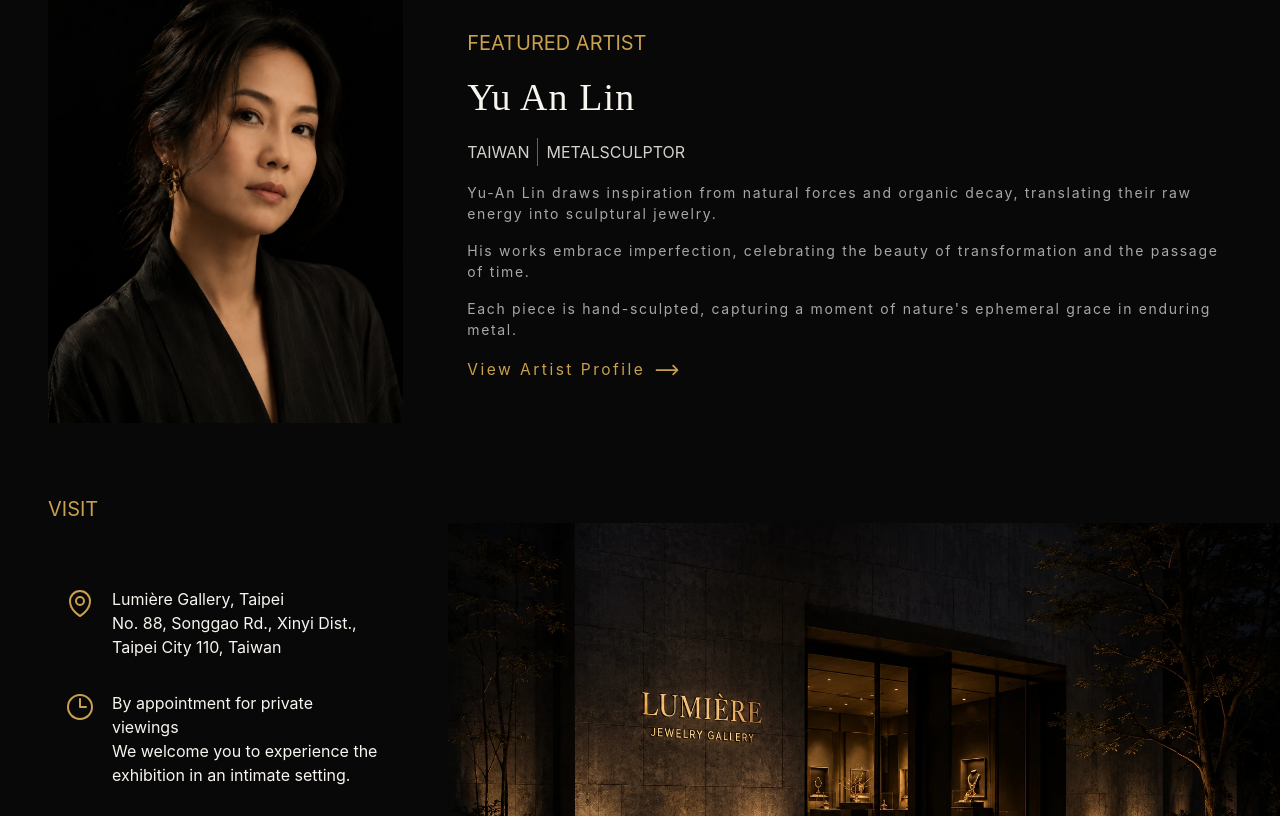
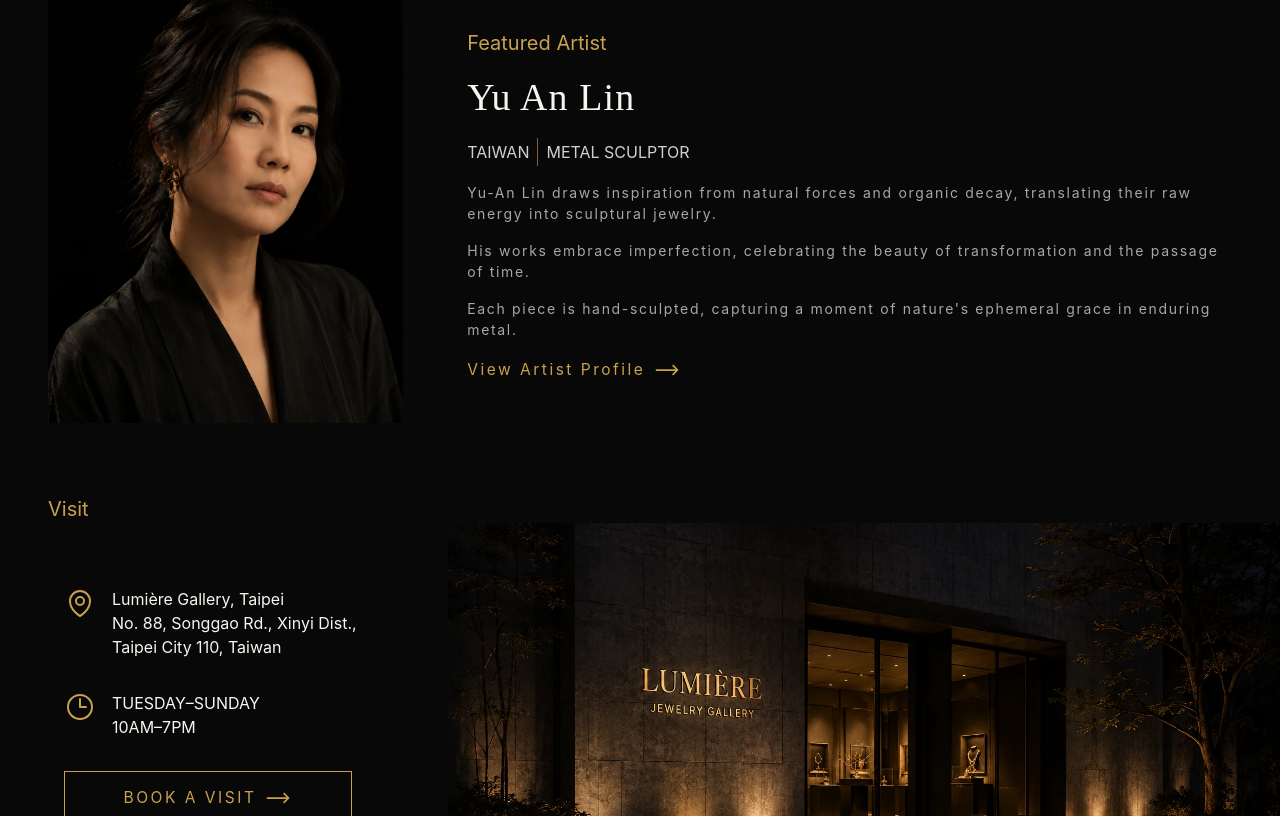
Before and after one commit to Allen9478/jewelry-LUMIRE, a Vue app: page /#/exhibitions in a window 1280 px wide. Shown: the part 1824-2640 px from the top of the page. Built offline with nearby package versions, Linux system fonts and the light colour scheme; no server answers.

Commit message:
refactor(exhibitionView): 套用 i18n 雙語資料

```diff
--- a/src/i18n/locales/en.json
+++ b/src/i18n/locales/en.json
@@ -95,6 +95,59 @@
       "collections": "Collections",
       "selectedWorks": "Selected Works",
       "selectedWorksSubtitle": "Pieces of Distinction"
+    },
+    "exhibitions": {
+      "id": "natures-forms",
+      "title": "Nature’s Forms",
+      "subtitle": "International Jewelry Exhibition 2026",
+      "status": "CURRENT EXHIBITION",
+      "date": "MAY 18 — AUG 25, 2026",
+      "location": "LUMIÈRE GALLERY, TAIPEI",
+      "hours": "TUESDAY–SUNDAY, 10AM–7PM",
+      "quote": "Nature does not hurry, yet everything is accomplished.",
+      "description": [
+        "Nature's Forms explores the quiet magnificence found in the organic world — the curves of eroded stone, the rhythm of waves, the intricate veins of leaves, and the raw beauty of growth and transformation.",
+        "Through the artistic lens of contemporary jewelers, these natural elements are transformed into timeless works of art in precious metal. Each piece is a dialogue between nature and craft, reflecting the harmony of imperfection and the power of enduring beauty."
+      ],
+      "featuredArtist": {
+        "name": "Yu An Lin",
+        "country": "TAIWAN",
+        "title": "METAL SCULPTOR",
+        "bio": [
+          "Yu-An Lin draws inspiration from natural forces and organic decay, translating their raw energy into sculptural jewelry.",
+          "His works embrace imperfection, celebrating the beauty of transformation and the passage of time.",
+          "Each piece is hand-sculpted, capturing a moment of nature's ephemeral grace in enduring metal."
+        ]
+      },
+      "visit": {
+        "name": "Lumière Gallery, Taipei",
+        "address": "No. 88, Songgao Rd., Xinyi Dist., Taipei City 110, Taiwan",
+        "date": "TUESDAY–SUNDAY",
+        "hours": "10AM–7PM",
+        "button": "Book a Visit"
+      },
+      "pastExhibitions": [
+        {
+          "title": "Ethereal Geometry",
+          "subtitle": "International Jewelry Exhibition 2023",
+          "img": "silent-reflections-entrance.webp"
+        },
+        {
+          "title": "Golden Narratives",
+          "subtitle": "International Jewelry Exhibition 2022",
+          "img": "sovereign-light-entrance.webp"
+        },
+        {
+          "title": "Elements in Motion",
+          "subtitle": "International Jewelry Exhibition 2021",
+          "img": "fractured-light-entrance.webp"
+        }
+      ],
+      "workInExhibitions": "Work in Exhibitions",
+      "featuredArtistLabel": "Featured Artist",
+      "viewArtistProfile": "View Artist Profile",
+      "visitLabel": "Visit",
+      "pastExhibitionsLabel": "Past Exhibitions"
     }
   },
   "footer": {
@@ -131,5 +184,11 @@
   },
   "searchModal": {
     "placeholder": "Search artist or jewelry"
+  },
+  "loginPrompt": {
+    "title": "Members Only",
+    "description": "Sign in to save your favorite works.",
+    "confirm": "Sign In Now",
+    "cancel": "Cancel"
   }
 }
--- a/src/i18n/locales/zh-TW.json
+++ b/src/i18n/locales/zh-TW.json
@@ -95,6 +95,59 @@
       "collections": "系列",
       "selectedWorks": "精選作品",
       "selectedWorksSubtitle": "非凡之作"
+    },
+    "exhibitions": {
+      "id": "natures-forms",
+      "title": "自然之形",
+      "subtitle": "2026 國際珠寶展",
+      "status": "當期展覽",
+      "date": "2026 年 5 月 18 日 — 8 月 25 日",
+      "location": "Lumière 藝廊，台北",
+      "hours": "週二至週日，上午 10 點至晚上 7 點",
+      "quote": "自然從不匆忙，卻成就萬物。",
+      "description": [
+        "《自然之形》探索有機世界中靜謐而壯麗的美——風蝕岩石的曲線、海浪的律動、葉脈的細緻紋理，以及生長與蛻變的原始之美。",
+        "透過當代珠寶藝術家的視角，這些自然元素被轉化為貴金屬打造的永恆藝術品。每一件作品都是自然與工藝之間的對話，映照出不完美中的和諧，以及歷久不衰之美的力量。"
+      ],
+      "featuredArtist": {
+        "name": "Yu-An Lin",
+        "country": "台灣",
+        "title": "金屬雕塑家",
+        "bio": [
+          "Yu-An Lin 從自然力量與有機衰敗中汲取靈感，將其原始能量轉化為雕塑般的珠寶。",
+          "其作品擁抱不完美，頌揚蛻變之美與時間的流逝。",
+          "每件作品皆為手工雕塑，將自然轉瞬即逝的優雅瞬間，凝固於恆久的金屬之中。"
+        ]
+      },
+      "visit": {
+        "name": "Lumière 藝廊，台北",
+        "address": "110 台北市信義區松高路 88 號",
+        "date": "週二至週日",
+        "hours": "上午 10 點至晚上 7 點",
+        "button": "預約參觀"
+      },
+      "pastExhibitions": [
+        {
+          "title": "空靈幾何",
+          "subtitle": "2023 國際珠寶展",
+          "img": "silent-reflections-entrance.webp"
+        },
+        {
+          "title": "黃金敘事",
+          "subtitle": "2022 國際珠寶展",
+          "img": "sovereign-light-entrance.webp"
+        },
+        {
+          "title": "動態元素",
+          "subtitle": "2021 國際珠寶展",
+          "img": "fractured-light-entrance.webp"
+        }
+      ],
+      "workInExhibitions": "參展作品",
+      "featuredArtistLabel": "精選藝術家",
+      "viewArtistProfile": "查看藝術家簡介",
+      "visitLabel": "參觀資訊",
+      "pastExhibitionsLabel": "過往展覽"
     }
   },
   "footer": {
@@ -131,5 +184,11 @@
   },
   "searchModal": {
     "placeholder": "搜尋藝術家或珠寶"
+  },
+  "loginPrompt": {
+    "title": "會員專屬功能",
+    "description": "登入後即可收藏您喜愛的作品",
+    "confirm": "立即登入",
+    "cancel": "取消"
   }
 }
--- a/src/views/ExhibitionsView.vue
+++ b/src/views/ExhibitionsView.vue
@@ -1,4 +1,6 @@
 <script setup lang="ts">
+import { computed } from 'vue'
+import { useScopedI18n, type RtInput } from '@/composables/useScopedI18n'
 import heroImage from '@/assets/images/exhibition/exhibition-hero.webp'
 import visitImage from '@/assets/images/exhibition/exhibition-location.webp'
 import ItemGrid from '@/components/ui/ItemGrid.vue'
@@ -8,11 +10,34 @@ import BaseButton from '@/components/ui/BaseButton.vue'
 import BaseArrowIcon from '@/components/ui/BaseArrowIcon.vue'
 import getImageUrl from '@/utils/getImageUrl'
 import GoldDivider from '@/components/ui/GoldDivider.vue'
-import exhibitions from '@/data/exhibitions.json'
 import works from '@/data/works.json'
 import artists from '@/data/artists.json'
 
+// i18n 裡取回來的原始形狀
+interface PastExhibitionRaw {
+  title: RtInput
+  subtitle: RtInput
+  img: RtInput
+}
+
+// 轉換後給 template 用的形狀
+interface PastExhibition {
+  title: string
+  subtitle: string
+  img: string
+}
+
+const { tx, txList, txItems } = useScopedI18n('page.exhibitions')
 const artistExample = artists.find((a) => a.id === 'yu_an_lin')
+const descriptions = computed(() => txList('description'))
+const artistBio = computed(() => txList('featuredArtist.bio'))
+const pastExhibitions = computed(() =>
+  txItems<PastExhibitionRaw, PastExhibition>('pastExhibitions', (item, rt) => ({
+    title: rt(item.title),
+    subtitle: rt(item.subtitle),
+    img: rt(item.img),
+  })),
+)
 
 function randomWorks<T>(arr: readonly T[], count: number): T[] {
   const pool = [...arr]
@@ -45,9 +70,9 @@ const fuckData = randomWorks(works, 6)
         class="absolute inset-0 bg-gradient-to-t from-black/100 via-black/20 to-transparent"
       ></div>
       <SectionHeading
-        :eyebrow="exhibitions.status"
-        :title="exhibitions.title"
-        :desc="exhibitions.subtitle"
+        :eyebrow="tx('status')"
+        :title="tx('title')"
+        :desc="tx('subtitle')"
         titleTag="h1"
         class="page-container absolute bottom-0 tablet:bottom-12 tablet:left-4 z-1"
       />
@@ -73,7 +98,7 @@ const fuckData = randomWorks(works, 6)
             d="M6.75 3v2.25M17.25 3v2.25M3 18.75V7.5a2.25 2.25 0 0 1 2.25-2.25h13.5A2.25 2.25 0 0 1 21 7.5v11.25m-18 0A2.25 2.25 0 0 0 5.25 21h13.5A2.25 2.25 0 0 0 21 18.75m-18 0v-7.5A2.25 2.25 0 0 1 5.25 9h13.5A2.25 2.25 0 0 1 21 11.25v7.5m-9-6h.008v.008H12v-.008ZM12 15h.008v.008H12V15Zm0 2.25h.008v.008H12v-.008ZM9.75 15h.008v.008H9.75V15Zm0 2.25h.008v.008H9.75v-.008ZM7.5 15h.008v.008H7.5V15Zm0 2.25h.008v.008H7.5v-.008Zm6.75-4.5h.008v.008h-.008v-.008Zm0 2.25h.008v.008h-.008V15Zm0 2.25h.008v.008h-.008v-.008Zm2.25-4.5h.008v.008H16.5v-.008Zm0 2.25h.008v.008H16.5V15Z"
           />
         </svg>
-        <span>{{ exhibitions.date }}</span>
+        <span>{{ tx('date') }}</span>
       </p>
       <div class="hidden laptop:block w-px h-6 bg-gold-500/60"></div>
       <p class="flex space-x-4 items-center">
@@ -98,7 +123,7 @@ const fuckData = randomWorks(works, 6)
             d="M19.5 10.5c0 7.142-7.5 11.25-7.5 11.25S4.5 17.642 4.5 10.5a7.5 7.5 0 1 1 15 0Z"
           />
         </svg>
-        <span>{{ exhibitions.location }}</span>
+        <span>{{ tx('location') }}</span>
       </p>
       <div class="hidden laptop:block w-px h-6 bg-gold-500/60"></div>
 
@@ -120,7 +145,7 @@ const fuckData = randomWorks(works, 6)
           />
         </svg>
 
-        <span>{{ exhibitions.hours }}</span>
+        <span>{{ tx('hours') }}</span>
       </p>
     </div>
     <div
@@ -133,14 +158,14 @@ const fuckData = randomWorks(works, 6)
         <p
           class="exhibitions__quote-text text-quote text-gold-500 p-10 tablet:px-8 desktop:px-12 wide:px-16 italic"
         >
-          {{ exhibitions.quote }}
+          {{ tx('quote') }}
         </p>
       </div>
       <div
         v-fade-in="{ delay: 100, y: 16, mobile: { delay: 0, y: 12 } }"
         class="laptop:w-[90%] flex flex-col tablet:justify-center tablet:border-l tablet:border-gold-500/60 space-y-4 tablet:px-8"
       >
-        <p v-for="(description, index) in exhibitions.description" :key="index">
+        <p v-for="(description, index) in descriptions" :key="index">
           {{ description }}
         </p>
       </div>
@@ -148,7 +173,9 @@ const fuckData = randomWorks(works, 6)
     <section
       class="exhibitions__works page-container space-y-6 tablet:space-y-10 desktop:space-y-16"
     >
-      <p v-fade-in="{ delay: 0, y: 12 }" class="text-subhead text-gold-500">WORK IN EXHIBITIONS</p>
+      <p v-fade-in="{ delay: 0, y: 12 }" class="text-subhead text-gold-500">
+        {{ tx('workInExhibitions') }}
+      </p>
       <ItemGrid
         :items="fuckData"
         grid-class="grid-cols-1 tablet:grid-cols-2 laptop:grid-cols-3 desktop:grid-cols-4 "
@@ -163,7 +190,9 @@ const fuckData = randomWorks(works, 6)
       v-fade-in="{ delay: 0, y: 20, mobile: { delay: 0, y: 14 } }"
       class="exhibitions__artist page-container"
     >
-      <p class="tablet:hidden text-subhead text-gold-500">FEATURED ARTIST</p>
+      <p class="tablet:hidden text-subhead text-gold-500">
+        {{ tx('featuredArtistLabel') }}
+      </p>
       <div
         v-if="artistExample"
         class="exhibitions__artist-grid grid grid-cols-[40%_60%] tablet:grid-cols-[50%_50%] laptop:grid-cols-[40%_60%] desktop:grid-cols-[30%_70%]"
@@ -171,25 +200,27 @@ const fuckData = randomWorks(works, 6)
         <div class="exhibitions__artist-photo aspect-[3/4] max-h-[500px] overflow-hidden">
           <img
             src="../assets/images/artists/yu_an_lin-profilesmall.webp"
-            alt="#"
+            alt="artist-YU An Lin"
             class="w-full h-full object-cover"
           />
         </div>
         <div class="exhibitions__artist-info flex flex-col justify-center">
           <div class="space-y-4 mt-10 tablet:ml-8 laptop:ml-12 desktop:ml-16">
-            <p class="hidden tablet:block text-subhead text-gold-500">FEATURED ARTIST</p>
+            <p class="hidden tablet:block text-subhead text-gold-500">
+              {{ tx('featuredArtistLabel') }}
+            </p>
 
             <h2 class="exhibitions__artist-name text-heading-sm font-serif">
-              {{ artistExample.name }}
+              {{ tx('featuredArtist.name') }}
             </h2>
             <div class="exhibitions__artist-meta flex text-body text-cream/85">
               <p class="pr-2 border-r border-gold-500/60">
-                {{ exhibitions.featuredArtist.country }}
+                {{ tx('featuredArtist.country') }}
               </p>
-              <p class="pl-2">{{ exhibitions.featuredArtist.title }}</p>
+              <p class="pl-2">{{ tx('featuredArtist.title') }}</p>
             </div>
             <p
-              v-for="(bio, index) in exhibitions.featuredArtist.bio"
+              v-for="(bio, index) in artistBio"
               :key="index"
               class="exhibitions__artist-bio hidden tablet:block text-label tablet:text-label-lg text-gray-muted"
             >
@@ -200,7 +231,9 @@ const fuckData = randomWorks(works, 6)
               :to="`/artists/${artistExample.id}`"
               variant="ghost"
               class="exhibitions__artist-link inline-flex justify-start items-center text-body-sm"
-              ><span class="text-btn tablet:text-btn-lg normal-case"> View Artist Profile </span>
+              ><span class="text-btn tablet:text-btn-lg normal-case">
+                {{ tx('viewArtistProfile') }}
+              </span>
               <BaseArrowIcon />
             </BaseButton>
           </div>
@@ -210,7 +243,7 @@ const fuckData = randomWorks(works, 6)
     <!-- 先寫股價樣式明天記得條 -->
     <section class="exhibitions__visit flex flex-col mt-6">
       <h2 v-fade-in="{ delay: 0, y: 12 }" class="text-gold-500 text-subhead page-container">
-        VISIT
+        {{ tx('visitLabel') }}
       </h2>
       <div
         class="exhibitions__visit-group flex flex-col tablet:grid tablet:grid-cols-[50%_50%] laptop:grid-cols-[45%_55%] desktop:grid-cols-[35%_65%]"
@@ -242,8 +275,12 @@ const fuckData = randomWorks(works, 6)
               />
             </svg>
             <div class="flex flex-col">
-              <span>{{ exhibitions.visit.name }}</span>
-              <span>{{ exhibitions.visit.address }}</span>
+              <span>
+                {{ tx('visit.name') }}
+              </span>
+              <span>
+                {{ tx('visit.address') }}
+              </span>
             </div>
           </div>
           <div class="flex items-start space-x-4">
@@ -265,12 +302,12 @@ const fuckData = randomWorks(works, 6)
             </svg>
 
             <div class="flex flex-col">
-              <span>{{ exhibitions.visit.viewing }}</span>
-              <span>{{ exhibitions.visit.description }}</span>
+              <span>{{ tx('visit.date') }}</span>
+              <span>{{ tx('visit.hours') }}</span>
             </div>
           </div>
           <BaseButton class="w-72 mx-auto laptop:ml-0">
-            <span class="text-btn tablet:text-btn-lg">{{ exhibitions.visit.button }}</span>
+            <span class="text-btn tablet:text-btn-lg">{{ tx('visit.button') }}</span>
             <BaseArrowIcon />
           </BaseButton>
         </div>
@@ -292,13 +329,13 @@ const fuckData = randomWorks(works, 6)
 
     <section class="exhibitions__past-exhibitions page-container mt-6">
       <h2 v-fade-in="{ delay: 0, y: 12 }" class="text-gold-500 text-subhead py-8 tablet:py-10">
-        PAST EXHIBITIONS
+        {{ tx('pastExhibitionsLabel') }}
       </h2>
       <div
         class="exhibitions__past-exhibitions-group flex flex-col tablet:flex-row space-y-4 tablet:space-y-0 tablet:space-x-4"
       >
         <div
-          v-for="(pastExhibitions, index) in exhibitions.pastExhibitions"
+          v-for="(pastExhibition, index) in pastExhibitions"
           v-fade-in="{
             delay: Math.min(index, 2) * 150,
             y: 24,
@@ -308,8 +345,8 @@ const fuckData = randomWorks(works, 6)
           class="exhibitions__past-exhibitions-item block relative border border-gold-500/20 tablet:w-1/3 h-[140px] tablet:h-[220px] overflow-hidden transition-md hover:border-gold-500 active:border-gold-500 duration-300 group"
         >
           <img
-            :src="getImageUrl(`exhibition/${pastExhibitions.img}`)"
-            :alt="pastExhibitions.title"
+            :src="getImageUrl(`exhibition/${pastExhibition.img}`)"
+            :alt="pastExhibition.title"
             loading="lazy"
             width="1774"
             height="887"
@@ -326,11 +363,11 @@ const fuckData = randomWorks(works, 6)
             <p
               class="text-subhead group-hover:text-gold-500 group-active:text-gold-500 duration-300"
             >
-              {{ pastExhibitions.title }}
+              {{ pastExhibition.title }}
             </p>
             <span
               class="text-label text-gray-muted group-hover:text-cream group-active:text-cream duration-300"
-              >{{ pastExhibitions.subtitle }}</span
+              >{{ pastExhibition.subtitle }}</span
             >
           </div>
         </div>
```
Also changed, not shown: src/components/ui/LoginPromptModal.vue (+9 -5 lines).
